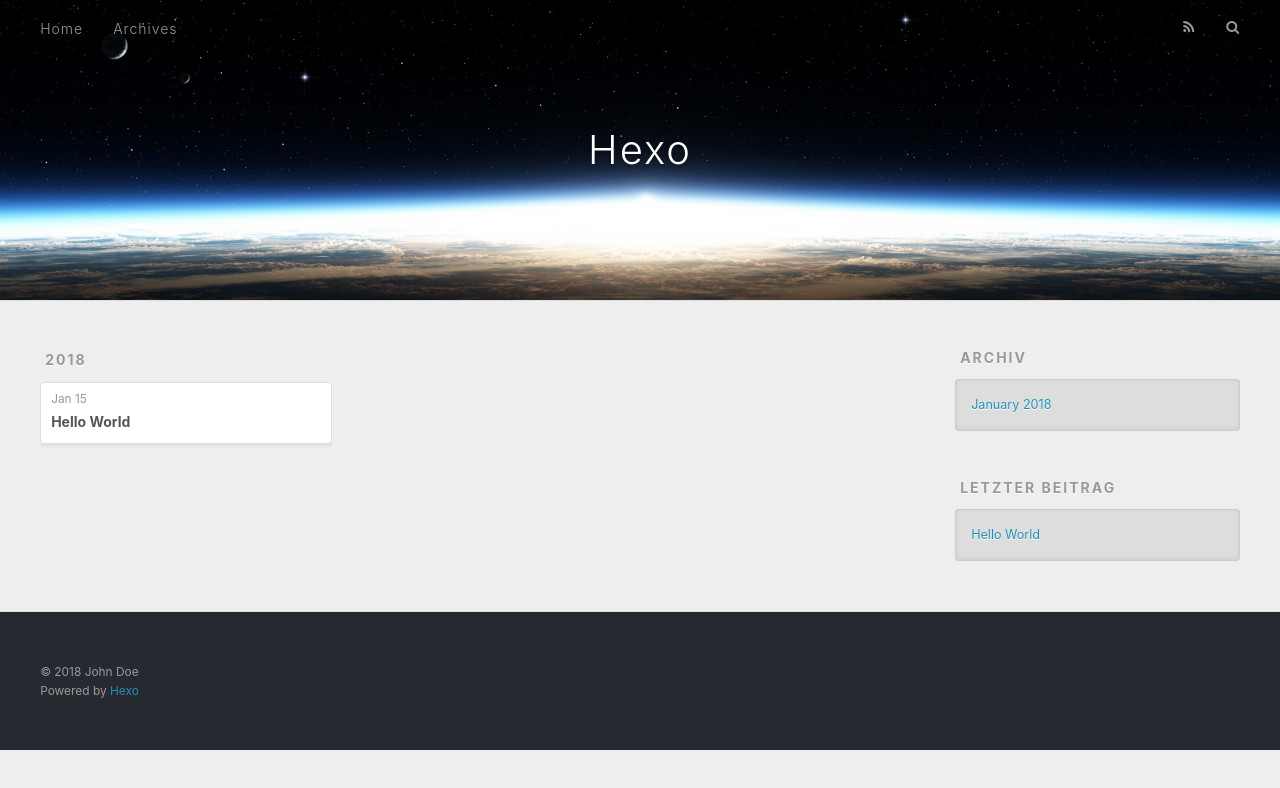
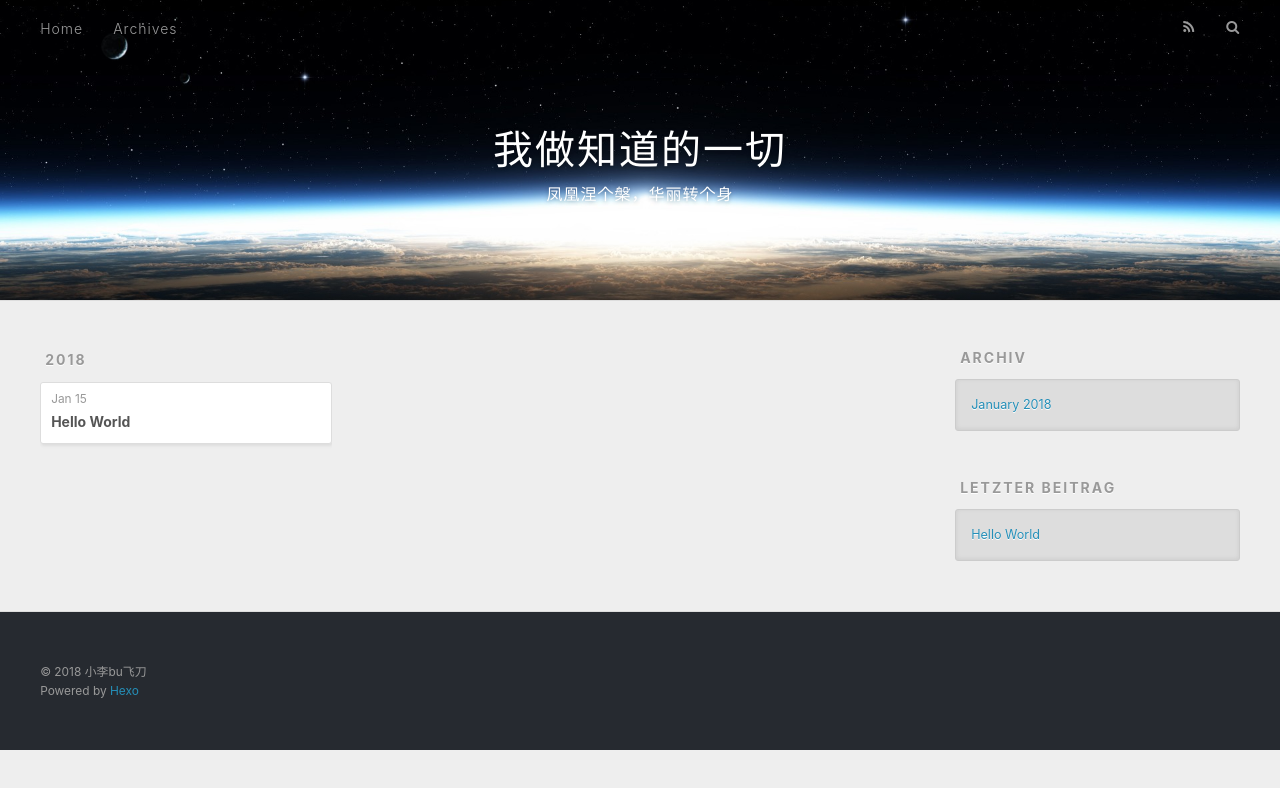
Before and after one commit to panli1990/panli1990.github.io, a plain HTML site: page archives/2018/01/index.html in a window 1280 px wide. Drawn offline with nearby package versions, Linux system fonts and the light colour scheme.

Commit message:
Site updated: 2018-01-15 15:54:46

```diff
--- a/archives/2018/01/index.html
+++ b/archives/2018/01/index.html
@@ -5,16 +5,19 @@
 
 
 
-  <title>Archiv: 2018/1 | Hexo</title>
+  <title>Archiv: 2018/1 | 我做知道的一切</title>
   <meta name="viewport" content="width=device-width, initial-scale=1, maximum-scale=1">
-  <meta property="og:type" content="website">
-<meta property="og:title" content="Hexo">
+  <meta name="description" content="科研和生活，总有一个要快乐">
+<meta property="og:type" content="website">
+<meta property="og:title" content="我做知道的一切">
 <meta property="og:url" content="http://yoursite.com/archives/2018/01/index.html">
-<meta property="og:site_name" content="Hexo">
+<meta property="og:site_name" content="我做知道的一切">
+<meta property="og:description" content="科研和生活，总有一个要快乐">
 <meta name="twitter:card" content="summary">
-<meta name="twitter:title" content="Hexo">
+<meta name="twitter:title" content="我做知道的一切">
+<meta name="twitter:description" content="科研和生活，总有一个要快乐">
 
-    <link rel="alternate" href="/atom.xml" title="Hexo" type="application/atom+xml">
+    <link rel="alternate" href="/atom.xml" title="我做知道的一切" type="application/atom+xml">
 
 
     <link rel="icon" href="/favicon.png">
@@ -33,8 +36,12 @@
   <div id="header-outer" class="outer">
     <div id="header-title" class="inner">
       <h1 id="logo-wrap">
-        <a href="/" id="logo">Hexo</a>
+        <a href="/" id="logo">我做知道的一切</a>
       </h1>
+
+        <h2 id="subtitle-wrap">
+          <a href="/" id="subtitle">凤凰涅个槃，华丽转个身</a>
+        </h2>
 
     </div>
     <div id="header-inner" class="inner">
@@ -138,7 +145,7 @@
 
   <div class="outer">
     <div id="footer-info" class="inner">
-      &copy; 2018 John Doe<br>
+      &copy; 2018 小李bu飞刀<br>
       Powered by <a href="http://hexo.io/" target="_blank">Hexo</a>
     </div>
   </div>
```
Also changed, not shown: 2018/01/15/hello-world/index.html (+9 -5 lines), archives/2018/index.html (+15 -8 lines), archives/index.html (+15 -8 lines), index.html (+15 -8 lines).
